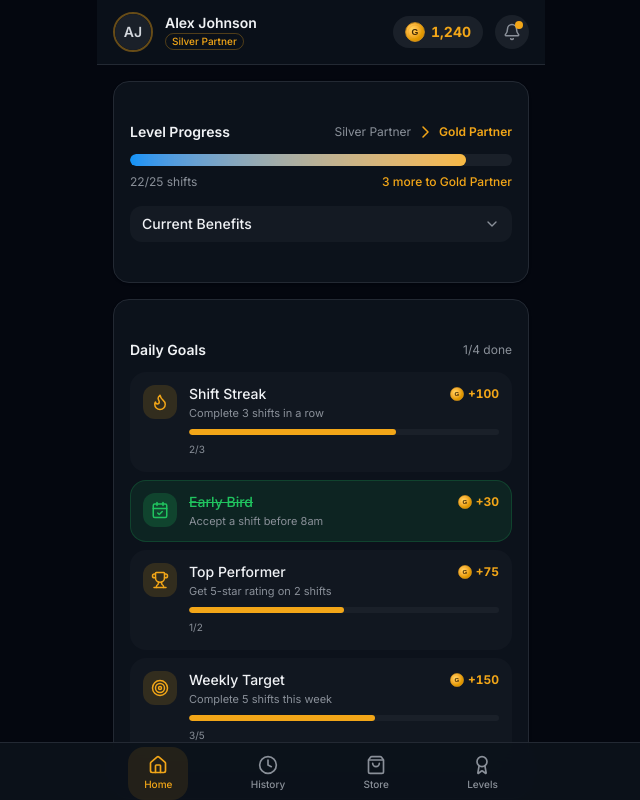
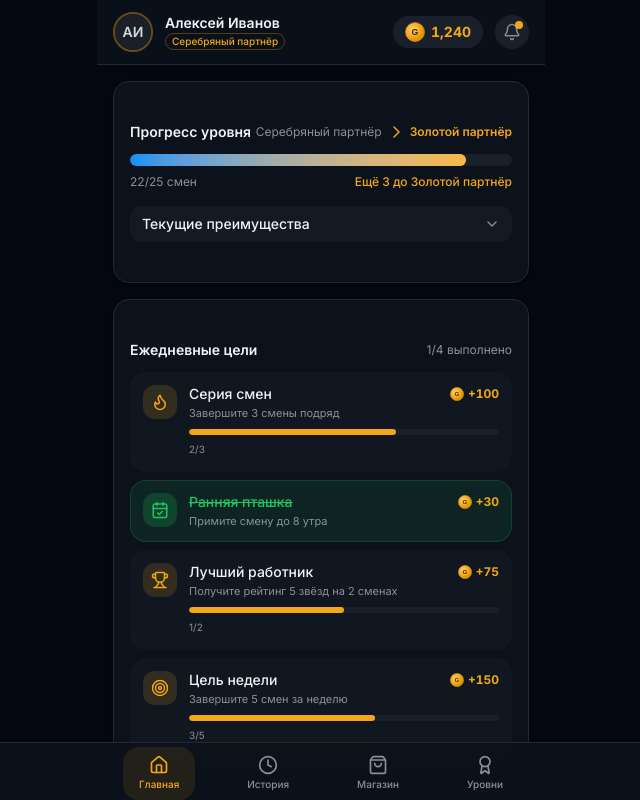
Before and after one commit to SirSomec/v0-my-gig-rewards-dashboard, a Next.js app: page / in a window 1280 px wide. Shown: the top 800 px of the page, without its empty margins (319-959 px from the left). Built offline with nearby package versions, Linux system fonts and the light colour scheme.

Commit message:
feat: translate all user-facing texts to Russian\n\nUpdate all components with translated content and default fallback key.

```diff
--- a/app/layout.tsx
+++ b/app/layout.tsx
@@ -7,8 +7,8 @@ const _inter = Inter({ subsets: ["latin"], variable: "--font-inter" });
 const _geistMono = Geist_Mono({ subsets: ["latin"], variable: "--font-geist-mono" });
 
 export const metadata: Metadata = {
-  title: 'MyGig Rewards',
-  description: 'Earn Gig-coins, level up, and unlock exclusive rewards on the MyGig platform.',
+  title: 'MyGig Награды',
+  description: 'Зарабатывайте Gig-монеты, повышайте уровень и получайте эксклюзивные награды на платформе MyGig.',
   generator: 'v0.app',
   icons: {
     icon: [
@@ -43,7 +43,7 @@ export default function RootLayout({
   children: React.ReactNode
 }>) {
   return (
-    <html lang="en">
+    <html lang="ru">
       <body className={`${_inter.variable} ${_geistMono.variable} font-sans antialiased`}>
         {children}
       </body>
--- a/app/page.tsx
+++ b/app/page.tsx
@@ -12,9 +12,9 @@ import { LevelsView } from "@/components/mygig/levels-view"
 
 // --- Mock data ---
 const USER = {
-  name: "Alex Johnson",
-  level: "Silver Partner",
-  nextLevel: "Gold Partner",
+  name: "Алексей Иванов",
+  level: "Серебряный партнёр",
+  nextLevel: "Золотой партнёр",
   balance: 1_240,
   shiftsCompleted: 22,
   shiftsRequired: 25,
@@ -22,25 +22,25 @@ const USER = {
 }
 
 const EARNINGS: EarningEntry[] = [
-  { id: "1", title: "Warehouse Shift - Amazon FC", location: "Romford, London", date: "Today", coins: 50, type: "shift" },
-  { id: "2", title: "Event Staffing - O2 Arena", location: "Greenwich, London", date: "Yesterday", coins: 75, type: "shift" },
-  { id: "3", title: "Delivery Driver - DPD", location: "Croydon, London", date: "Feb 25", coins: 60, type: "shift" },
-  { id: "4", title: "Retail Assistant - Tesco", location: "Brixton, London", date: "Feb 24", coins: 45, type: "shift" },
-  { id: "5", title: "Weekend Bonus", location: "System Reward", date: "Feb 23", coins: 100, type: "bonus" },
+  { id: "1", title: "Смена на складе - Amazon FC", location: "Ромфорд, Лондон", date: "Сегодня", coins: 50, type: "shift" },
+  { id: "2", title: "Обслуживание мероприятия - O2 Arena", location: "Гринвич, Лондон", date: "Вчера", coins: 75, type: "shift" },
+  { id: "3", title: "Водитель доставки - DPD", location: "Кройдон, Лондон", date: "25 фев", coins: 60, type: "shift" },
+  { id: "4", title: "Помощник в магазине - Tesco", location: "Брикстон, Лондон", date: "24 фев", coins: 45, type: "shift" },
+  { id: "5", title: "Бонус за выходные", location: "Системная награда", date: "23 фев", coins: 100, type: "bonus" },
 ]
 
 const QUESTS: Quest[] = [
-  { id: "q1", title: "Shift Streak", description: "Complete 3 shifts in a row", progress: 2, total: 3, reward: 100, icon: "streak", completed: false },
-  { id: "q2", title: "Early Bird", description: "Accept a shift before 8am", progress: 1, total: 1, reward: 30, icon: "calendar", completed: true },
-  { id: "q3", title: "Top Performer", description: "Get 5-star rating on 2 shifts", progress: 1, total: 2, reward: 75, icon: "trophy", completed: false },
-  { id: "q4", title: "Weekly Target", description: "Complete 5 shifts this week", progress: 3, total: 5, reward: 150, icon: "target", completed: false },
+  { id: "q1", title: "Серия смен", description: "Завершите 3 смены подряд", progress: 2, total: 3, reward: 100, icon: "streak", completed: false },
+  { id: "q2", title: "Ранняя пташка", description: "Примите смену до 8 утра", progress: 1, total: 1, reward: 30, icon: "calendar", completed: true },
+  { id: "q3", title: "Лучший работник", description: "Получите рейтинг 5 звёзд на 2 сменах", progress: 1, total: 2, reward: 75, icon: "trophy", completed: false },
+  { id: "q4", title: "Цель недели", description: "Завершите 5 смен за неделю", progress: 3, total: 5, reward: 150, icon: "target", completed: false },
 ]
 
 const STORE_ITEMS: StoreItem[] = [
-  { id: "s1", name: "10% Partner Discount", description: "Save on partner stores for 30 days", cost: 200, icon: "discount", category: "Discount" },
-  { id: "s2", name: "Payout Booster", description: "+5% on your next 3 shift payouts", cost: 500, icon: "booster", category: "Booster" },
-  { id: "s3", name: "MyGig Hoodie", description: "Premium branded merch shipped free", cost: 1500, icon: "merch", category: "Merch" },
-  { id: "s4", name: "Gift Card - GBP 10", description: "Amazon, Uber Eats, or Deliveroo", cost: 800, icon: "gift", category: "Gift" },
+  { id: "s1", name: "Скидка 10% у партнёров", description: "Экономия в магазинах-партнёрах 30 дней", cost: 200, icon: "discount", category: "Скидка" },
+  { id: "s2", name: "Ускоритель выплат", description: "+5% к следующим 3 выплатам за смены", cost: 500, icon: "booster", category: "Бустер" },
+  { id: "s3", name: "Худи MyGig", description: "Фирменный мерч с бесплатной доставкой", cost: 1500, icon: "merch", category: "Мерч" },
+  { id: "s4", name: "Подарочная карта - 10 GBP", description: "Amazon, Uber Eats или Deliveroo", cost: 800, icon: "gift", category: "Подарок" },
 ]
 
 const pageVariants = {
--- a/components/mygig/bottom-nav.tsx
+++ b/components/mygig/bottom-nav.tsx
@@ -11,15 +11,15 @@ interface BottomNavProps {
 }
 
 const tabs: { id: NavTab; label: string; icon: typeof Home }[] = [
-  { id: "home", label: "Home", icon: Home },
-  { id: "history", label: "History", icon: Clock },
-  { id: "store", label: "Store", icon: ShoppingBag },
-  { id: "levels", label: "Levels", icon: Award },
+  { id: "home", label: "Главная", icon: Home },
+  { id: "history", label: "История", icon: Clock },
+  { id: "store", label: "Магазин", icon: ShoppingBag },
+  { id: "levels", label: "Уровни", icon: Award },
 ]
 
 export function BottomNav({ activeTab, onTabChange }: BottomNavProps) {
   return (
-    <nav className="fixed bottom-0 left-0 right-0 z-50 bg-card/95 backdrop-blur-md border-t border-border" role="navigation" aria-label="Main navigation">
+    <nav className="fixed bottom-0 left-0 right-0 z-50 bg-card/95 backdrop-blur-md border-t border-border" role="navigation" aria-label="Основная навигация">
       <div className="max-w-md mx-auto flex items-center justify-around px-2 py-1 pb-[env(safe-area-inset-bottom)]">
         {tabs.map((tab) => {
           const Icon = tab.icon
--- a/components/mygig/earning-history.tsx
+++ b/components/mygig/earning-history.tsx
@@ -23,9 +23,9 @@ export function EarningHistory({ entries }: EarningHistoryProps) {
     <Card className="bg-card border-border">
       <CardContent className="p-4">
         <div className="flex items-center justify-between mb-3">
-          <h2 className="text-sm font-semibold text-foreground">Recent Activity</h2>
+          <h2 className="text-sm font-semibold text-foreground">Последняя активность</h2>
           <button className="text-xs text-accent hover:text-accent/80 font-medium transition-colors">
-            See All
+            Все
           </button>
         </div>
 
--- a/components/mygig/header.tsx
+++ b/components/mygig/header.tsx
@@ -56,7 +56,7 @@ export function Header({ coinBalance, userName, userLevel, avatarUrl }: HeaderPr
           </motion.div>
           <button
             className="relative p-2 rounded-full bg-secondary text-muted-foreground hover:text-foreground transition-colors"
-            aria-label="Notifications"
+            aria-label="Уведомления"
           >
             <Bell size={18} />
             <span className="absolute top-1.5 right-1.5 h-2 w-2 rounded-full bg-primary" />
--- a/components/mygig/level-progress.tsx
+++ b/components/mygig/level-progress.tsx
@@ -15,16 +15,16 @@ interface LevelProgressProps {
 }
 
 const benefits: Record<string, { icon: React.ReactNode; label: string; description: string }[]> = {
-  "Silver Partner": [
-    { icon: <TrendingUp size={16} />, label: "+5% Bonus", description: "On every completed shift" },
-    { icon: <GigCoinIcon size={16} />, label: "2x Coins", description: "On weekend shifts" },
-    { icon: <Star size={16} />, label: "Priority Picks", description: "Early access to shifts" },
+  "Серебряный партнёр": [
+    { icon: <TrendingUp size={16} />, label: "+5% бонус", description: "За каждую завершённую смену" },
+    { icon: <GigCoinIcon size={16} />, label: "2x монеты", description: "За смены в выходные" },
+    { icon: <Star size={16} />, label: "Приоритет выбора", description: "Ранний доступ к сменам" },
   ],
-  "Gold Partner": [
-    { icon: <TrendingUp size={16} />, label: "+10% Bonus", description: "On every completed shift" },
-    { icon: <Zap size={16} />, label: "Instant Payouts", description: "No waiting period" },
-    { icon: <GigCoinIcon size={16} />, label: "3x Coins", description: "On weekend shifts" },
-    { icon: <Clock size={16} />, label: "Flex Schedule", description: "Custom shift planning" },
+  "Золотой партнёр": [
+    { icon: <TrendingUp size={16} />, label: "+10% бонус", description: "За каждую завершённую смену" },
+    { icon: <Zap size={16} />, label: "Мгновенные выплаты", description: "Без периода ожидания" },
+    { icon: <GigCoinIcon size={16} />, label: "3x монеты", description: "За смены в выходные" },
+    { icon: <Clock size={16} />, label: "Гибкий график", description: "Индивидуальное планирование смен" },
   ],
 }
 
@@ -38,13 +38,13 @@ export function LevelProgress({
   const [showBenefits, setShowBenefits] = useState(false)
   const progress = (shiftsCompleted / shiftsRequired) * 100
 
-  const currentBenefits = benefits[currentLevel] || benefits["Silver Partner"]
+  const currentBenefits = benefits[currentLevel] || benefits["Серебряный партнёр"]
 
   return (
     <Card className="bg-card border-border overflow-hidden">
       <CardContent className="p-4">
         <div className="flex items-center justify-between mb-3">
-          <h2 className="text-sm font-semibold text-foreground">Level Progress</h2>
+          <h2 className="text-sm font-semibold text-foreground">Прогресс уровня</h2>
           <div className="flex items-center gap-1.5">
             <span className="text-xs text-muted-foreground">{currentLevel}</span>
             <svg width="16" height="16" viewBox="0 0 16 16" fill="none" className="text-primary" aria-hidden="true">
@@ -78,10 +78,10 @@ export function LevelProgress({
 
         <div className="flex items-center justify-between mb-4">
           <span className="text-xs text-muted-foreground">
-            {shiftsCompleted}/{shiftsRequired} shifts
+            {shiftsCompleted}/{shiftsRequired} смен
           </span>
           <span className="text-xs font-medium text-primary">
-            {shiftsRemaining} more to {nextLevel}
+            {'Ещё '}{shiftsRemaining}{' до '}{nextLevel}
           </span>
         </div>
 
@@ -91,7 +91,7 @@ export function LevelProgress({
           className="flex items-center justify-between w-full py-2 px-3 bg-secondary/60 rounded-lg text-sm hover:bg-secondary transition-colors"
           aria-expanded={showBenefits}
         >
-          <span className="font-medium text-foreground">Current Benefits</span>
+          <span className="font-medium text-foreground">Текущие преимущества</span>
           {showBenefits ? (
             <ChevronUp size={16} className="text-muted-foreground" />
           ) : (
--- a/components/mygig/levels-view.tsx
+++ b/components/mygig/levels-view.tsx
@@ -14,30 +14,30 @@ interface Level {
 
 const levels: Level[] = [
   {
-    name: "Bronze Starter",
+    name: "Бронзовый новичок",
     shiftsRequired: 0,
-    perks: ["Base pay rate", "Standard scheduling", "1x coin earning"],
+    perks: ["Базовая ставка", "Стандартное расписание", "1x начисление монет"],
     isCurrent: false,
     isUnlocked: true,
   },
   {
-    name: "Silver Partner",
+    name: "Серебряный партнёр",
     shiftsRequired: 10,
-    perks: ["+5% bonus on shifts", "2x weekend coins", "Priority shift picks"],
+    perks: ["+5% бонус за смены", "2x монеты в выходные", "Приоритет выбора смен"],
     isCurrent: true,
     isUnlocked: true,
   },
   {
-    name: "Gold Partner",
+    name: "Золотой партнёр",
     shiftsRequired: 25,
-    perks: ["+10% bonus on shifts", "Instant payouts", "3x weekend coins", "Flex scheduling"],
+    perks: ["+10% бонус за смены", "Мгновенные выплаты", "3x монеты в выходные", "Гибкий график"],
     isCurrent: false,
     isUnlocked: false,
   },
   {
-    name: "Platinum Elite",
+    name: "Платиновый элит",
     shiftsRequired: 50,
-    perks: ["+15% bonus on shifts", "VIP support", "5x weekend coins", "Exclusive gigs", "Free merch"],
+    perks: ["+15% бонус за смены", "VIP-поддержка", "5x монеты в выходные", "Эксклюзивные задания", "Бесплатный мерч"],
     isCurrent: false,
     isUnlocked: false,
   },
@@ -46,7 +46,7 @@ const levels: Level[] = [
 export function LevelsView() {
   return (
     <div className="flex flex-col gap-3">
-      <h2 className="text-sm font-semibold text-foreground px-1">Loyalty Levels</h2>
+      <h2 className="text-sm font-semibold text-foreground px-1">Уровни лояльности</h2>
       {levels.map((level, i) => (
         <motion.div
           key={level.name}
@@ -80,11 +80,11 @@ export function LevelsView() {
                   </span>
                   {level.isCurrent && (
                     <span className="text-[10px] bg-primary/20 text-primary px-1.5 py-0.5 rounded-full font-medium">
-                      Current
+                      Текущий
                     </span>
                   )}
                 </div>
-                <span className="text-[11px] text-muted-foreground">{level.shiftsRequired} shifts</span>
+                <span className="text-[11px] text-muted-foreground">{level.shiftsRequired} смен</span>
               </div>
               <div className="flex flex-wrap gap-1">
                 {level.perks.map((perk) => (
--- a/components/mygig/quests.tsx
+++ b/components/mygig/quests.tsx
@@ -32,9 +32,9 @@ export function Quests({ quests }: QuestsProps) {
     <Card className="bg-card border-border">
       <CardContent className="p-4">
         <div className="flex items-center justify-between mb-3">
-          <h2 className="text-sm font-semibold text-foreground">Daily Goals</h2>
+          <h2 className="text-sm font-semibold text-foreground">Ежедневные цели</h2>
           <span className="text-xs text-muted-foreground">
-            {quests.filter(q => q.completed).length}/{quests.length} done
+            {quests.filter(q => q.completed).length}/{quests.length} выполнено
           </span>
         </div>
 
--- a/components/mygig/redemption-store.tsx
+++ b/components/mygig/redemption-store.tsx
@@ -36,7 +36,7 @@ export function RedemptionStore({ items, userBalance }: RedemptionStoreProps) {
     <Card className="bg-card border-border">
       <CardContent className="p-4">
         <div className="flex items-center justify-between mb-3">
-          <h2 className="text-sm font-semibold text-foreground">Rewards Store</h2>
+          <h2 className="text-sm font-semibold text-foreground">Магазин наград</h2>
           <div className="flex items-center gap-1">
             <GigCoinIcon size={14} />
             <span className="text-xs font-semibold text-primary tabular-nums">{formatNumber(userBalance)}</span>
```
